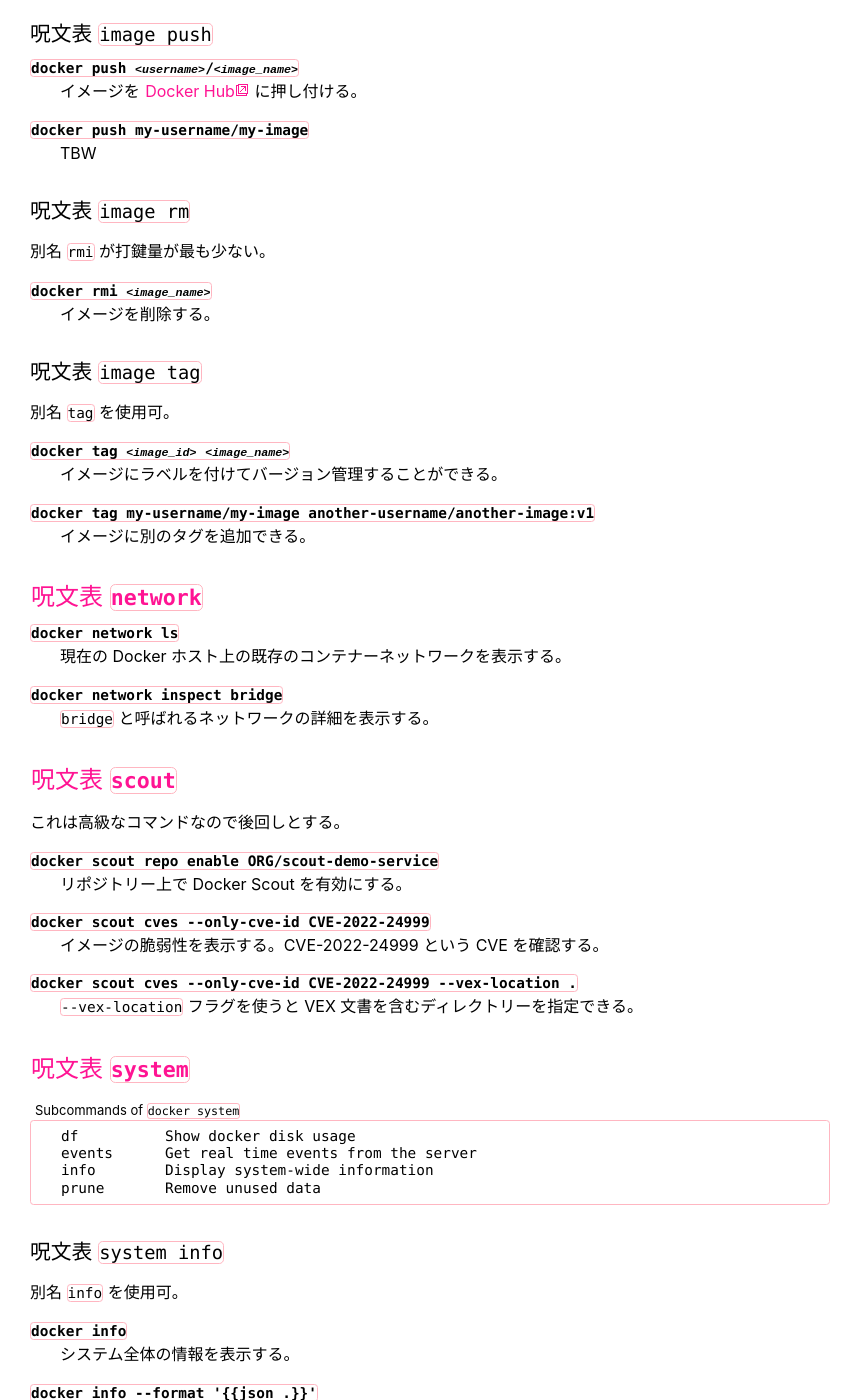
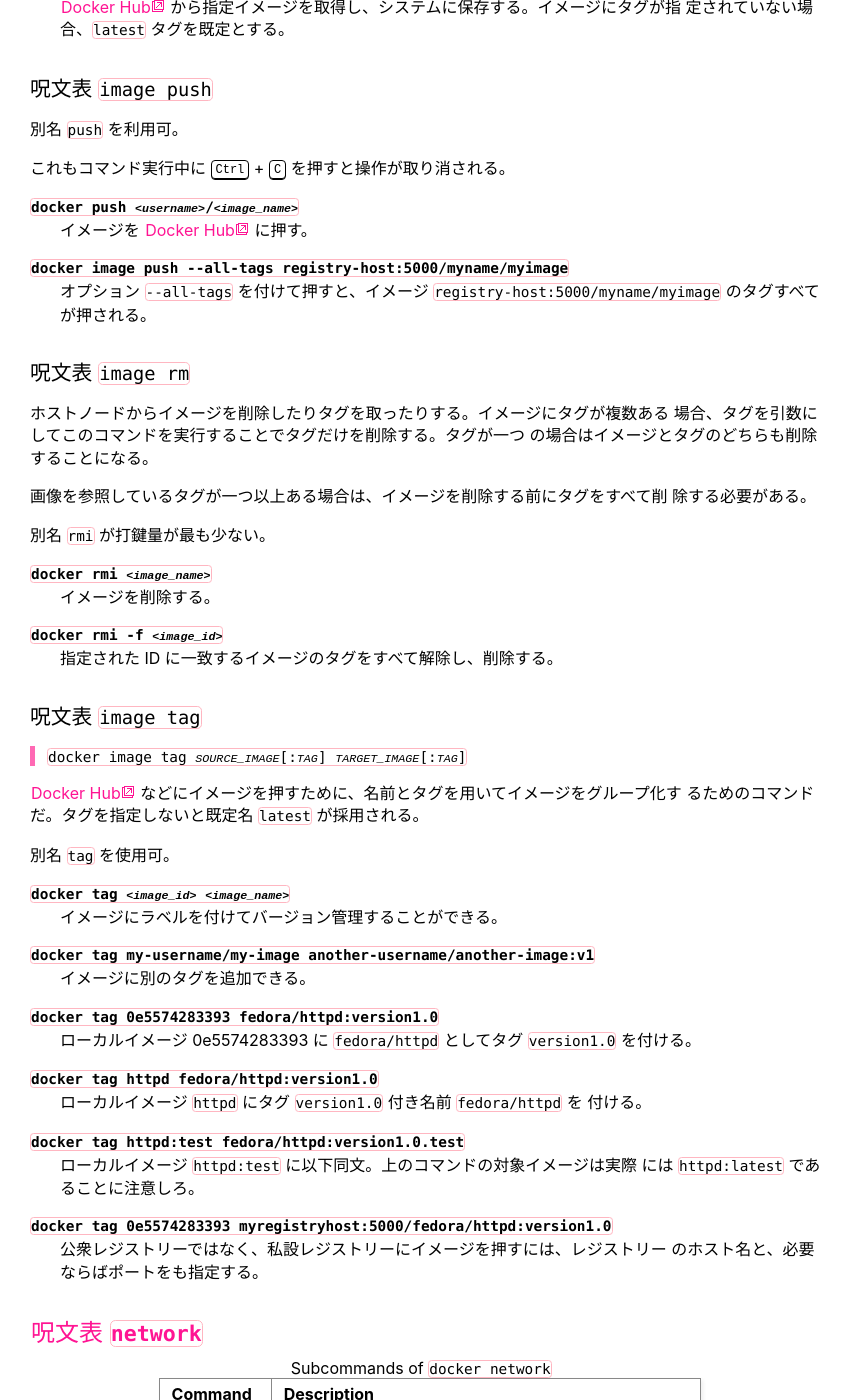
Before and after one commit to showa-yojyo/minibook, a Sphinx documentation site: the page built from source/docker/commands.rst, in a window 1280 px wide and 1400 px high, scrolled down 17475 px. Shown: the whole window, without its empty margins (0-863 px from the left). Built offline with Sphinx 7.4.7, drawn with Linux system fonts in a browser that asks for light colours; some of the changed text lies outside the part shown.

Commit message:
docker/commands: WIP[skip ci]

```diff
--- a/source/docker/commands.rst
+++ b/source/docker/commands.rst
@@ -809,50 +809,71 @@
    $ docker images --format "table {{.ID}}\t{{.Repository}}\t{{.Tag}}"
    $ docker images --format json
 
-呪文表 ``image network``
-~~~~~~~~~~~~~~~~~~~~~~~~~~~~~~~~~~~~~~~~~~~~~~~~~~~~~~~~~~~~~~~~~~~~~~
-
-``docker network create mynetwork``
-   カスタムネットワークを新規作成する。
-``docker network inspect``
-   コンテナーがネットワークに接続されているかどうかを確認できる。
-``docker network ls``
-   ネットワークすべてを一覧する。
-
 呪文表 ``image prune``
 ~~~~~~~~~~~~~~~~~~~~~~~~~~~~~~~~~~~~~~~~~~~~~~~~~~~~~~~~~~~~~~~~~~~~~~
 
 ``docker image prune``
-   未使用イメージすべてを削除する。
+   タグを持たず、子を持たないイメージすべてを削除する。
+``docker image prune -a``
+   さらに未参照イメージすべても削除する。
+``docker image prune -a --force --filter "until=2017-01-04T00:00:00"``
+   2017-01-04T00:00:00 以前に作成されたイメージを削除する。
+``docker image prune -a --force --filter "until=240h"``
+   十日以上前に作成されたイメージを削除する。
 
 .. _docker-image-pull:
 
 呪文表 ``image pull``
 ~~~~~~~~~~~~~~~~~~~~~~~~~~~~~~~~~~~~~~~~~~~~~~~~~~~~~~~~~~~~~~~~~~~~~~
 
-:samp:`docker image pull {image_name}`
-   |DockerHub| から指定イメージを取得し、システムに保存する。
+別名 ``pull`` を利用可。
+
+端末ウィンドウで実行中に |Ctrl+C| を押すなどして ``docker pull`` 操作を取り消せ
+る。
+
+:samp:`docker pull {image_name}`
+   |DockerHub| から指定イメージを取得し、システムに保存する。イメージにタグが指
+   定されていない場合、``latest`` タグを既定とする。
 
 .. _docker-image-push:
 
 呪文表 ``image push``
 ~~~~~~~~~~~~~~~~~~~~~~~~~~~~~~~~~~~~~~~~~~~~~~~~~~~~~~~~~~~~~~~~~~~~~~
 
+別名 ``push`` を利用可。
+
+これもコマンド実行中に |Ctrl+C| を押すと操作が取り消される。
+
 :samp:`docker push {<username>}/{<image_name>}`
-   イメージを |DockerHub| に押し付ける。
-``docker push my-username/my-image``
-   TBW
+   イメージを |DockerHub| に押す。
+``docker image push --all-tags registry-host:5000/myname/myimage``
+   オプション ``--all-tags`` を付けて押すと、イメージ
+   ``registry-host:5000/myname/myimage`` のタグすべてが押される。
 
 呪文表 ``image rm``
 ~~~~~~~~~~~~~~~~~~~~~~~~~~~~~~~~~~~~~~~~~~~~~~~~~~~~~~~~~~~~~~~~~~~~~~
+
+ホストノードからイメージを削除したりタグを取ったりする。イメージにタグが複数ある
+場合、タグを引数にしてこのコマンドを実行することでタグだけを削除する。タグが一つ
+の場合はイメージとタグのどちらも削除することになる。
+
+画像を参照しているタグが一つ以上ある場合は、イメージを削除する前にタグをすべて削
+除する必要がある。
 
 別名 ``rmi`` が打鍵量が最も少ない。
 
 :samp:`docker rmi {<image_name>}`
    イメージを削除する。
+:samp:`docker rmi -f {<image_id>}`
+   指定された ID に一致するイメージのタグをすべて解除し、削除する。
 
 呪文表 ``image tag``
 ~~~~~~~~~~~~~~~~~~~~~~~~~~~~~~~~~~~~~~~~~~~~~~~~~~~~~~~~~~~~~~~~~~~~~~
+
+| :samp:`docker image tag {SOURCE_IMAGE}[:{TAG}] {TARGET_IMAGE}[:{TAG}]`
+
+|DockerHub| などにイメージを押すために、名前とタグを用いてイメージをグループ化す
+るためのコマンドだ。タグを指定しないと既定名 ``latest`` が採用される。
 
 別名 ``tag`` を使用可。
 
@@ -860,14 +881,69 @@
    イメージにラベルを付けてバージョン管理することができる。
 ``docker tag my-username/my-image another-username/another-image:v1``
    イメージに別のタグを追加できる。
+``docker tag 0e5574283393 fedora/httpd:version1.0``
+   ローカルイメージ 0e5574283393 に ``fedora/httpd`` としてタグ ``version1.0``
+   を付ける。
+``docker tag httpd fedora/httpd:version1.0``
+   ローカルイメージ ``httpd`` にタグ ``version1.0`` 付き名前 ``fedora/httpd`` を
+   付ける。
+``docker tag httpd:test fedora/httpd:version1.0.test``
+   ローカルイメージ ``httpd:test`` に以下同文。上のコマンドの対象イメージは実際
+   には ``httpd:latest`` であることに注意しろ。
+``docker tag 0e5574283393 myregistryhost:5000/fedora/httpd:version1.0``
+   公衆レジストリーではなく、私設レジストリーにイメージを押すには、レジストリー
+   のホスト名と、必要ならばポートをも指定する。
 
 呪文表 ``network``
 ----------------------------------------------------------------------
 
-``docker network ls``
-   現在の Docker ホスト上の既存のコンテナーネットワークを表示する。
+.. csv-table:: Subcommands of ``docker network``
+   :delim: @
+   :header-rows: 1
+   :widths: auto
+
+   Command @ Description
+   ``connect``    @ Connect a container to a network
+   ``create``     @ Create a network
+   ``disconnect`` @ Disconnect a container from a network
+   ``inspect``    @ Display detailed information on one or more networks
+   ``ls``         @ List networks
+   ``prune``      @ Remove all unused networks
+   ``rm``         @ Remove one or more networks
+
+呪文表 ``network create``
+~~~~~~~~~~~~~~~~~~~~~~~~~~~~~~~~~~~~~~~~~~~~~~~~~~~~~~~~~~~~~~~~~~~~~~
+
+``docker network create mynetwork``
+   カスタムネットワークを新規作成する。
+
+呪文表 ``network inspect``
+~~~~~~~~~~~~~~~~~~~~~~~~~~~~~~~~~~~~~~~~~~~~~~~~~~~~~~~~~~~~~~~~~~~~~~
+
+``docker network inspect``
+   コンテナーがネットワークに接続されているかどうかを確認できる。
 ``docker network inspect bridge``
    ``bridge`` と呼ばれるネットワークの詳細を表示する。
+
+呪文表 ``network ls``
+~~~~~~~~~~~~~~~~~~~~~~~~~~~~~~~~~~~~~~~~~~~~~~~~~~~~~~~~~~~~~~~~~~~~~~
+
+``docker network ls``
+   現在の Docker ホスト上の既存のコンテナーネットワークを表示する。既存というの
+   は、デーモンが知っているネットワークすべてということだ。クラスター内のホスト
+   複数にまたがるネットワークも含む。
+
+呪文表 ``network rm``
+~~~~~~~~~~~~~~~~~~~~~~~~~~~~~~~~~~~~~~~~~~~~~~~~~~~~~~~~~~~~~~~~~~~~~~
+
+ネットワークを削除するコマンドだが、ネットワークを削除するには、まずそのネット
+ワークに接続しているコンテナーをすべて切断する必要がある。
+
+:samp:`docker network rm {<network>}`
+   ネットワークを削除する。
+``docker network rm 3695c422697f my-network``
+   一度の実行で複数削除する。どれか削除に失敗しても残りのネットワークの削除を試
+   みる。
 
 呪文表 ``scout``
 ----------------------------------------------------------------------
```
